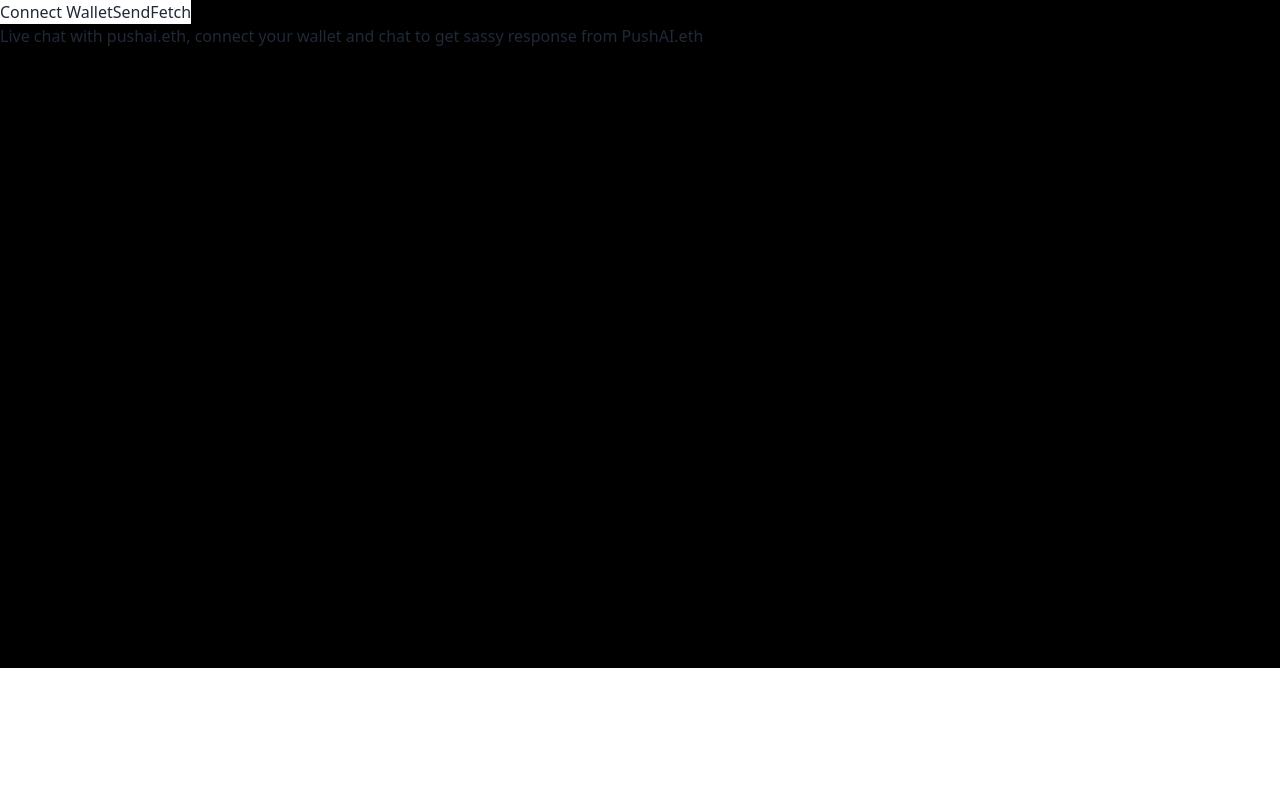
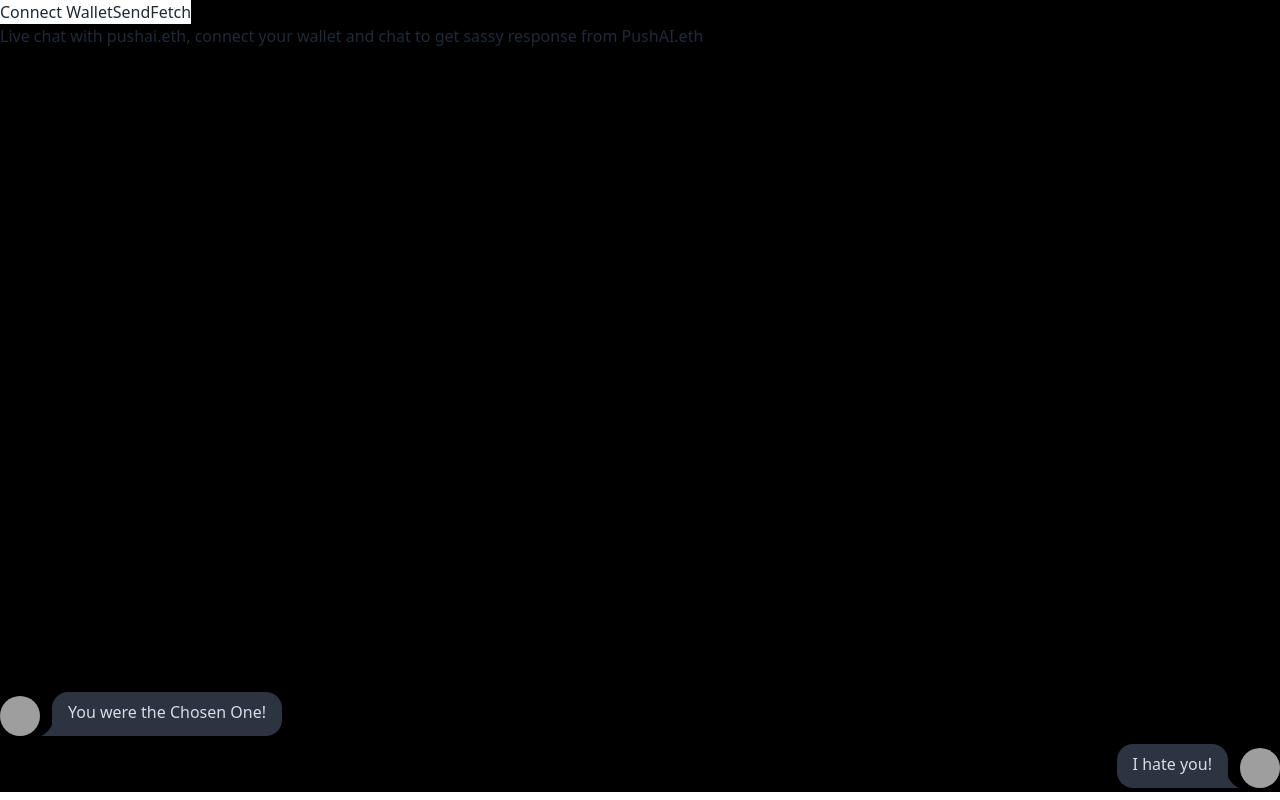
Before and after one commit to vishalchaurasia10/EthIndia2023, a Next.js app in the folder frontend/: page /chat in a window 1280 px wide. Built offline with nearby package versions, Linux system fonts and the light colour scheme; grey boxes are pictures that could not be loaded; what @waku/react would draw is missing.

Commit message:
added toaster

```diff
--- a/frontend/src/components/chats/groupChats/WakuChat.jsx
+++ b/frontend/src/components/chats/groupChats/WakuChat.jsx
@@ -2,6 +2,7 @@ import React, { useEffect, useState } from 'react'
 import { useWaku, useLightPush, useFilterMessages } from "@waku/react";
 import { createEncoder, createDecoder } from "@waku/sdk";
 import protobuf from 'protobufjs';
+import toast, { Toaster } from 'react-hot-toast';
 
 const WakuChat = () => {
     const [inputMessage, setInputMessage] = useState("");
@@ -16,7 +17,7 @@ const WakuChat = () => {
     const { node, error, isLoading } = useWaku();
 
     // Create a message encoder and decoder
-    const contentTopic = "/waku-react-guide/1/chat/proto";
+    const contentTopic = "/waku-react-guide/2/chat/proto";
     const encoder = createEncoder({ contentTopic });
     const decoder = createDecoder(contentTopic);
 
@@ -31,6 +32,7 @@ const WakuChat = () => {
 
 
     const sendMessage = async () => {
+        try {
             if (!push || inputMessage.length === 0) return;
 
             // Create a new message object
@@ -43,13 +45,14 @@ const WakuChat = () => {
             // Serialise the message and push to the network
             const payload = ChatMessage.encode(protoMessage).finish();
             const { recipients, errors } = await push({ payload, timestamp });
-
-        // Check for errors
             if (errors.length === 0) {
                 setInputMessage("");
-            console.log("MESSAGE PUSHED");
+                toast.success("Message sent!");
             } else {
-            console.log(errors);
+                toast.error(errors[0]);
+            }
+        } catch (error) {
+            toast.error(error.message);
         }
     };
 
@@ -66,13 +69,13 @@ const WakuChat = () => {
 
     return (
         <>
+            <Toaster />
             <div className="chat-interface">
-                <h1 className='text-white'>Community</h1>
-                <h1 className='text-white'>Community</h1>
+                <h1 className='text-white font-jost text-4xl font-bold p-4'>Community</h1>
                 <div className="chat-body">
                     {messages.map((message, index) => (
                         <div key={index} className="chat-message">
-                            <span>{new Date(message.timestamp).toUTCString()}</span>
+                            <span className='text-white'>{new Date(message.timestamp).toUTCString()}</span>
                             <div className="message-text">{message.message}</div>
                         </div>
                     ))}
@@ -85,7 +88,7 @@ const WakuChat = () => {
                         onChange={handleInputChange}
                         placeholder="Type your message..."
                     />
-                    <button className="send-button" onClick={sendMessage}>Send</button>
+                    <button className="btn" onClick={sendMessage}>Send</button>
                 </div>
             </div>
         </>
--- a/frontend/src/pages/chat.js
+++ b/frontend/src/pages/chat.js
@@ -94,6 +94,22 @@ const Chat = () => {
                     />
                 </ChatUIProvider> */}
             </div>
+            <div className="chat chat-start">
+                <div className="chat-image avatar">
+                    <div className="w-10 rounded-full">
+                        <img alt="Tailwind CSS chat bubble component" src="https://daisyui.com/images/stock/photo-1534528741775-53994a69daeb.jpg" />
+                    </div>
+                </div>
+                <div className="chat-bubble">You were the Chosen One!</div>
+            </div>
+            <div className="chat chat-end">
+                <div className="chat-image avatar">
+                    <div className="w-10 rounded-full">
+                        <img alt="Tailwind CSS chat bubble component" src="https://daisyui.com/images/stock/photo-1534528741775-53994a69daeb.jpg" />
+                    </div>
+                </div>
+                <div className="chat-bubble">I hate you!</div>
+            </div>
         </div>
     );
 };
```
Lines whose indentation alone changed are shown as unchanged.
